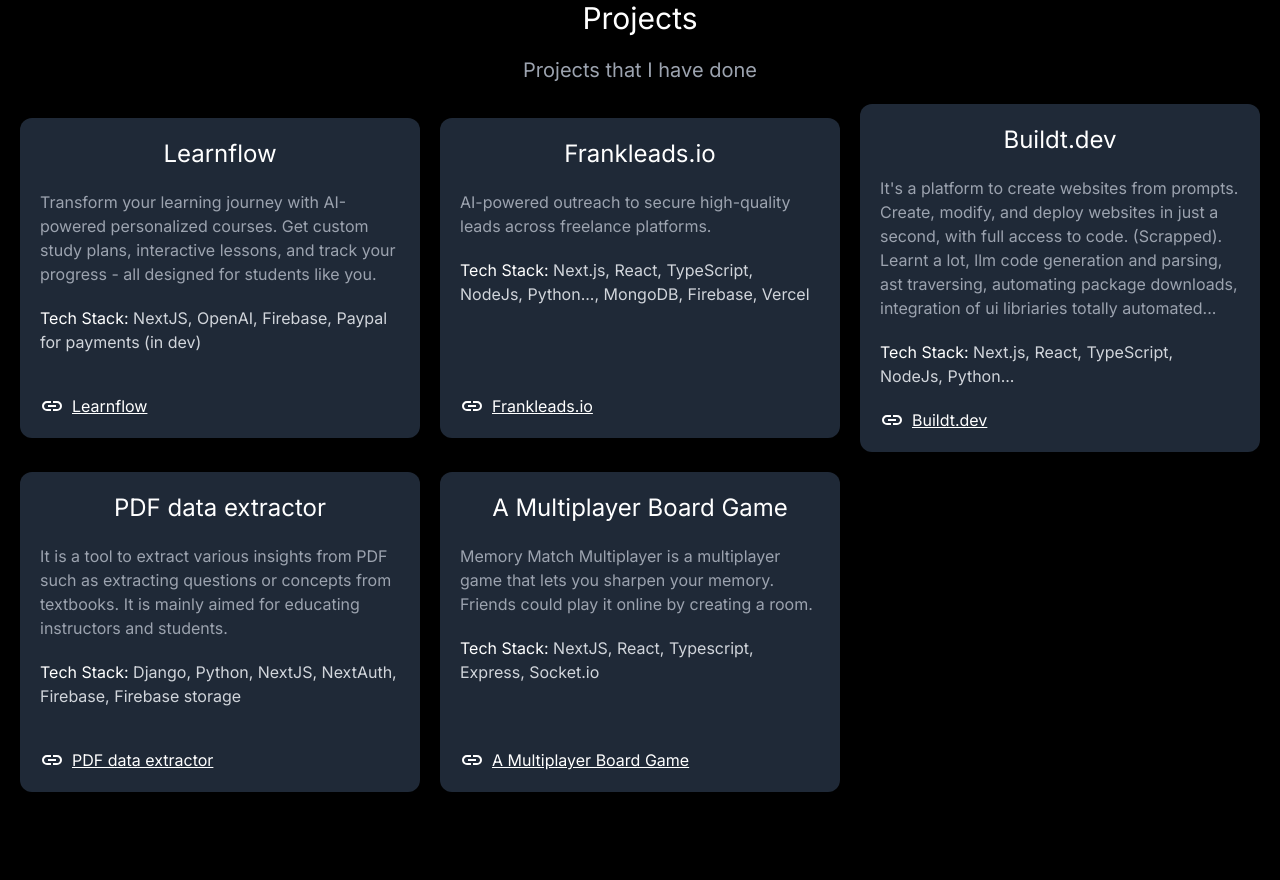
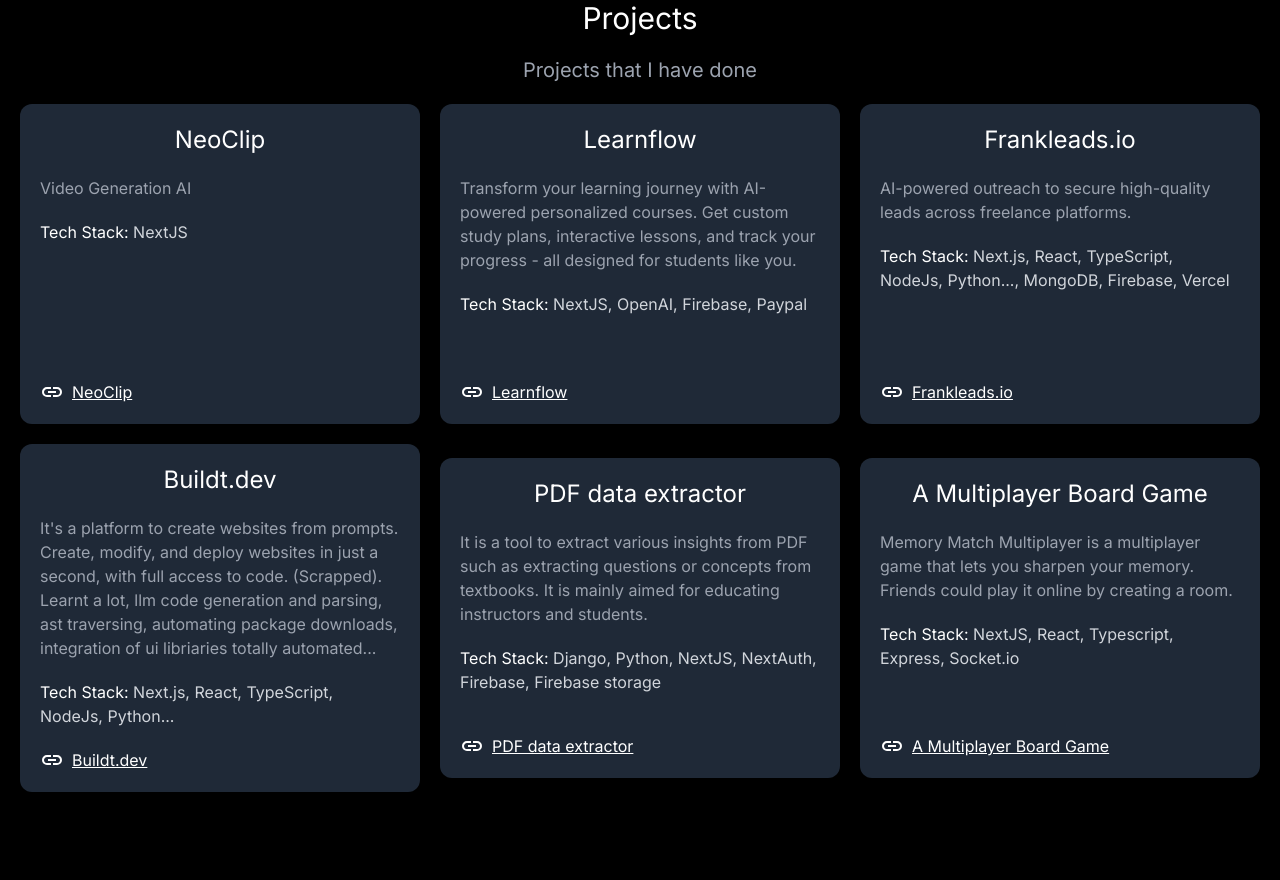
Before and after one commit to User-1289/portfolio, a Next.js app: page / in a window 1280 px wide. Shown: the part 1340-2220 px from the top of the page. Built offline with nearby package versions, Linux system fonts and the light colour scheme.

Commit message:
Update Projects.tsx

```diff
--- a/src/app/components/Projects.tsx
+++ b/src/app/components/Projects.tsx
@@ -4,9 +4,15 @@
 
     let projectsInfo = [
         {
+            name:"NeoClip",
+            details:"Video Generation AI",
+            techStacks:"NextJS",
+            url:"https://neoclip.studio"
+        },
+        {
             name:"Learnflow",
             details:"Transform your learning journey with AI-powered personalized courses. Get custom study plans, interactive lessons, and track your progress - all designed for students like you.",
-            techStacks:"NextJS, OpenAI, Firebase, Paypal for payments (in dev)",
+            techStacks:"NextJS, OpenAI, Firebase, Paypal",
             url:"https://learnflow.study"
         },
         {
```
